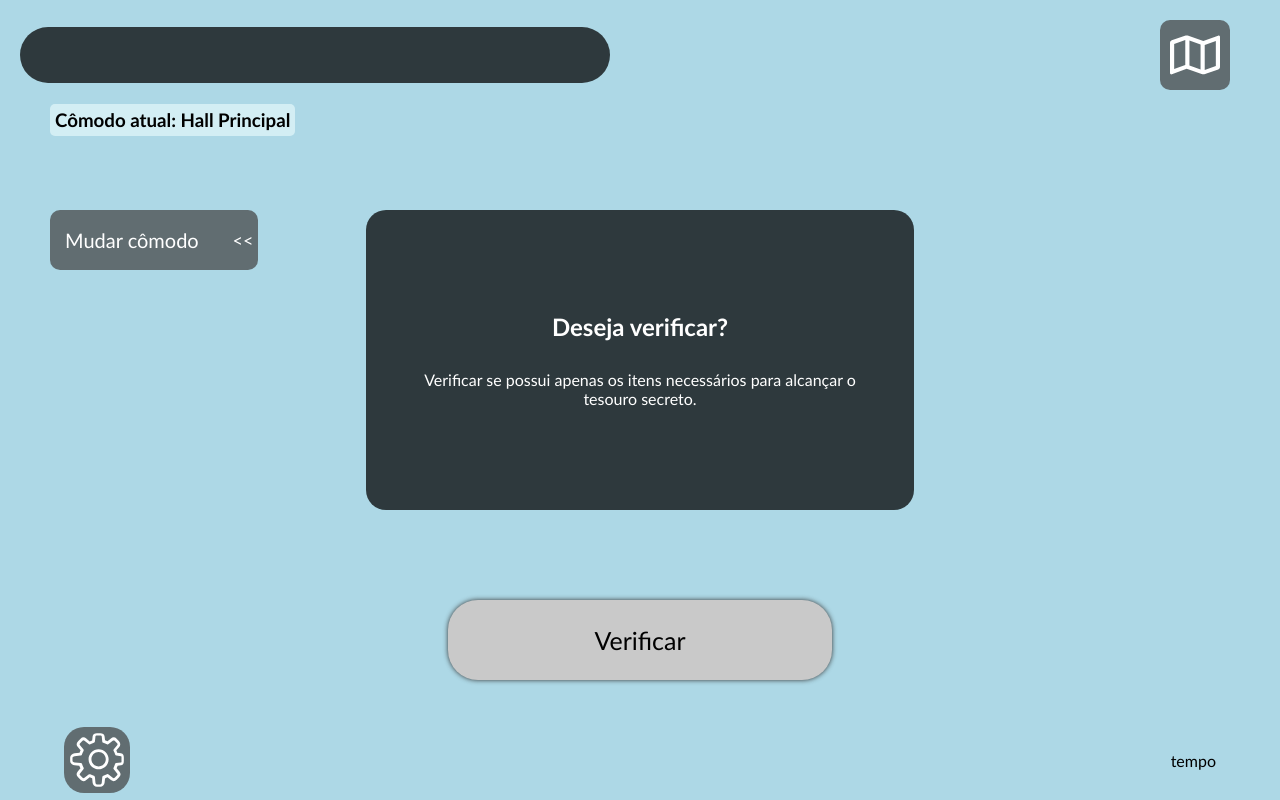
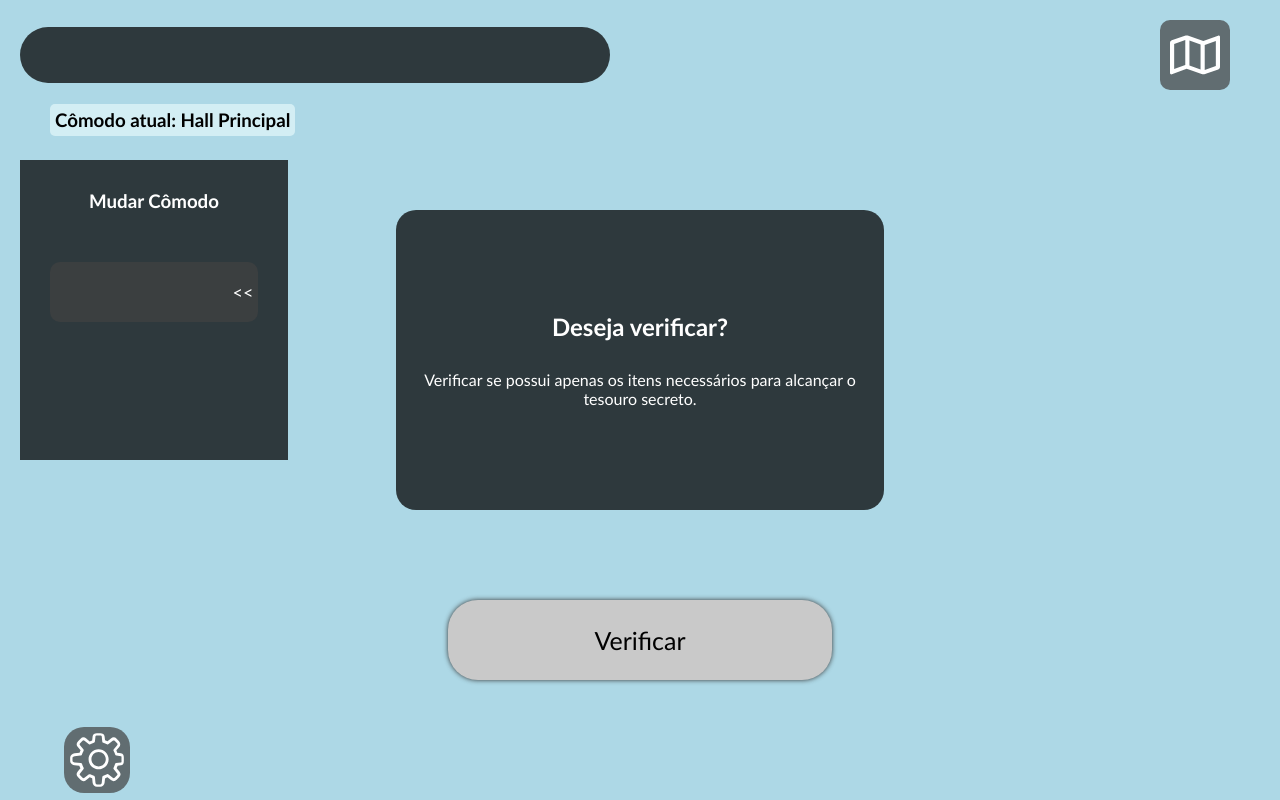
Before and after one commit to carlos-verdeiro/gameRPG, a PHP site: page /pages/game/hall.php in a window 1280 px wide. Run offline with PHP 8.4, Linux system fonts and the light colour scheme.

Commit message:
background

```diff
--- a/assets/css/color.css
+++ b/assets/css/color.css
@@ -4,6 +4,7 @@
     --cinza: #333333;
     --respostas: #c9c9c9;
     --fundo-inventario: rgba(0, 0, 0, 0.733);
+    --fundo-comodo: rgba(34, 34, 34, 0.733);
     --tela-principal: #add8e6;
     --perigo: #c20000;
 }
--- a/assets/css/jogo.css
+++ b/assets/css/jogo.css
@@ -147,9 +147,21 @@
             width: 32.5%;
             height: 100%;
 
+            & #subComodo {
+                max-width: 50%;
+                height: auto;
+                min-height: 60%;
+                padding: 30px;
+                margin-left: 20px;
+                display: flex;
+                align-items: center;
+                flex-direction: column;
+                background-color: var(--fundo-inventario);
+                color: var(--branco);
+
                 & .button {
                     margin: 50px;
-                width: 50%;
+                    width: 100%;
                     height: 60px;
                     display: flex;
                     align-items: center;
@@ -175,7 +187,6 @@
                         align-items: center;
                         justify-content: center;
                     }
-            }
 
                     & .button:hover {
                         background-color: rgb(77, 77, 77);
@@ -189,6 +200,8 @@
                     & .button:active {
                         transform: translate(1px, 1px);
                         transition-duration: .2s;
+                    }
+                }
             }
 
         }
@@ -210,7 +223,7 @@
                 justify-content: center;
                 flex-direction: column;
                 padding: 10px;
-                padding-inline: 50px;
+                padding-inline: 20px;
                 border-radius: 20px;
                 color: var(--branco);
                 gap: 30px;
--- a/pages/game/hall.php
+++ b/pages/game/hall.php
@@ -112,11 +112,13 @@
         </section>
         <section id="section3">
             <div id="mudarComodo">
-                <button class="button" onclick="openPopup('popupComodo')">
-                    Mudar cômodo
+                <div id="subComodo">
+                <h3>Mudar Cômodo</h3>
+                <button class="button">
                     <div class="arrow">
                         << </div>
                 </button>
+                </div>
 
             </div>
             <div id="divPergunta">
@@ -139,9 +141,6 @@
                 <img src="../../assets/img/config.svg" alt="configurações">
             </div>
             </div>
-            <div id="tempoJogo">
-                <p>tempo</p>
-            </div>
         </section>
     </main>
 </body>
@@ -160,12 +159,6 @@
         <li><a href="?logout" id="sairJogo">Apagar jogo</a></li>
     </ul>
 </div>
-
-<div id="popupComodo" class="popup">
-    <img src="../../assets/img/exit.svg" id="closeBtnComodo " class="closeBtnPopup" onclick="closePopup('popupComodo')">
-    <h2>Cômodos</h2>
-    <p>Aqui vai aparecer os cômodos possíveis</p>
-</div>
 <script src="../../assets/js/popups.js"></script>
 
 </html>
```
Lines whose indentation alone changed are shown as unchanged.
